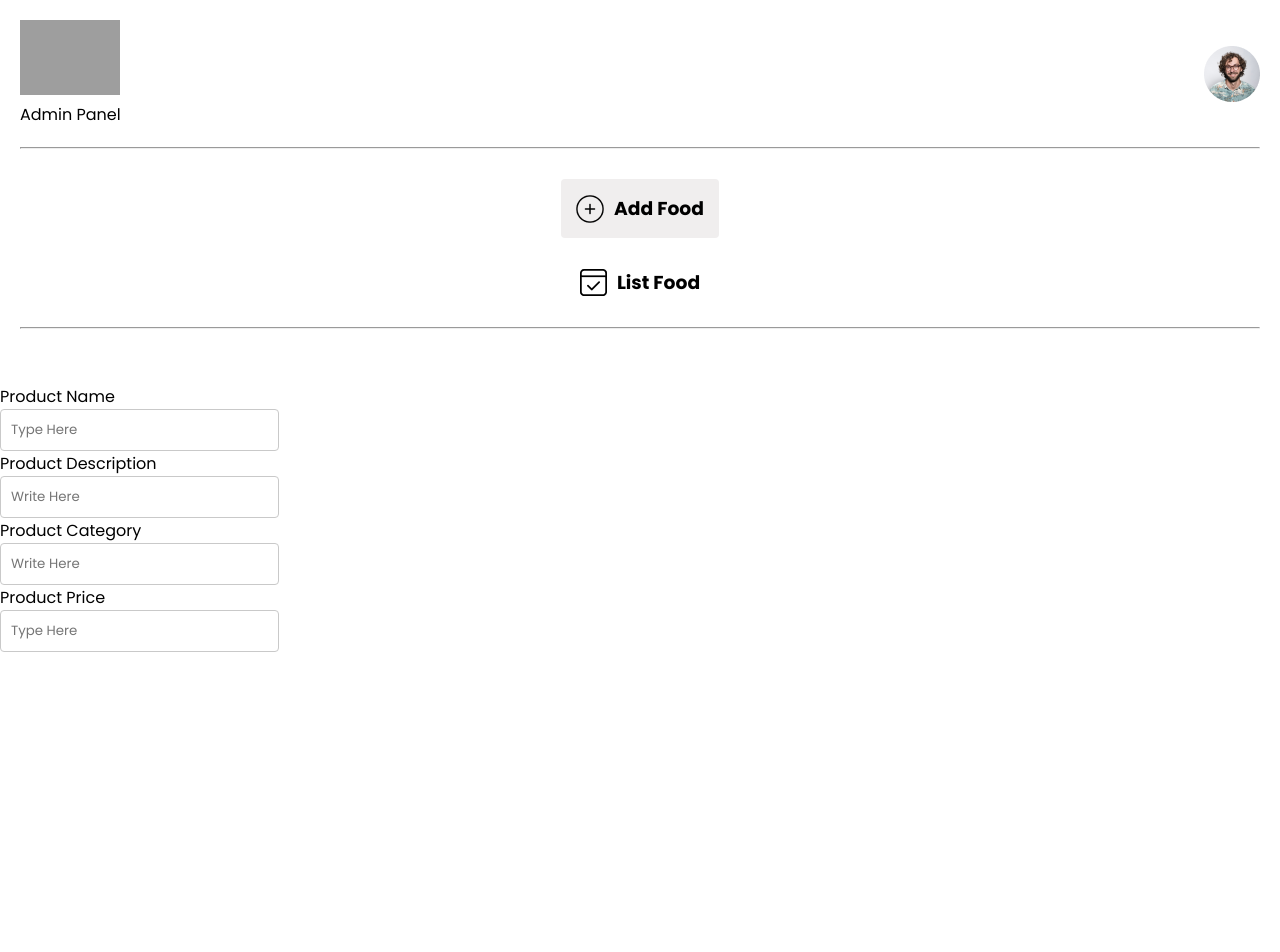
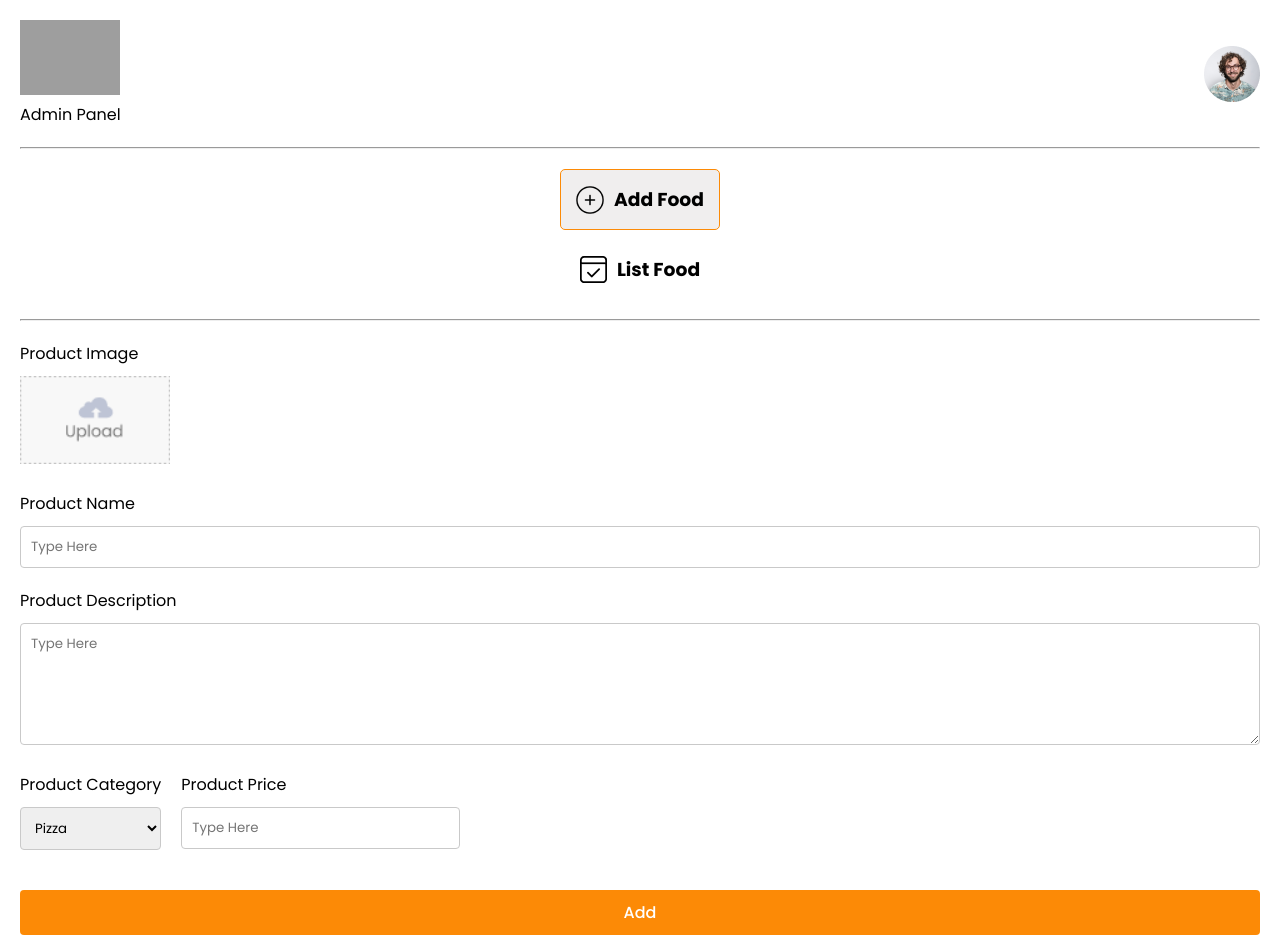
Before and after one commit to devalibello/food-delivery-app, a React (Vite) app in the folder admin/: page /add in a window 1280 px wide. Shown: the top 952 px of the page. Before the commit the page ends 800 px from the top, so only its background shows below. Built offline with nearby package versions, Linux system fonts and the light colour scheme; grey boxes are pictures that could not be loaded.

Commit message:
Add pic upload

```diff
--- a/admin/src/Components/Sidebar/Sidebar.css
+++ b/admin/src/Components/Sidebar/Sidebar.css
@@ -6,15 +6,18 @@
     display: flex;
     align-items: center;
     gap: 10px;
-    margin-bottom: 30px;
 }
 
 .sidebar-menu p {
     font-weight: 500;
 }
 
-.sidebar hr {
-    margin-bottom: 30px;
+.sidebar .hr-1 {
+    margin-bottom: 20px;
+}
+
+.sidebar .hr-2 {
+    margin-top: 20px;
 }
 
 .sidebar > * {
@@ -25,13 +28,17 @@
 
 .sidebar-menu.active {
     background-color: #f0eeee;
-    padding: 15px;
-    border-radius: 4px;
+    border: 1px solid var(--orange);
 }
 
 .sidebar-menu {
+    padding: 15px;
+    border-radius: 5px;
     margin-left: auto;
     margin-right: auto;
     width: fit-content;
+}
 
+.sidebar-menu.one {
+    margin-bottom: 10px;
 }
--- a/admin/src/Components/Sidebar/Sidebar.jsx
+++ b/admin/src/Components/Sidebar/Sidebar.jsx
@@ -6,8 +6,8 @@ import { NavLink } from 'react-router-dom'
 const Sidebar = () => {
   return (
     <div className='sidebar'>
-        <hr />
-        <NavLink to='/add' className="sidebar-menu">
+        <hr className='hr-1'/>
+        <NavLink to='/add' className="sidebar-menu one">
             <img src={assets.add_icon} alt="" />
             <h3>Add Food</h3>
         </NavLink>
@@ -15,7 +15,7 @@ const Sidebar = () => {
             <img src={assets.order_icon} alt="" />
             <h3>List Food</h3>
         </NavLink>
-        <hr />
+        <hr className='hr-2'/>
     </div>
   )
 }
--- a/admin/src/pages/AddItem/AddItem.css
+++ b/admin/src/pages/AddItem/AddItem.css
@@ -1,7 +1,45 @@
-.add-item-form input {
+.add-item-form input, textarea, select {
     border: 1px solid #c9c9c9;
     outline: none;
     padding: 10px;
     border-radius: 4px;
+    width: 100%;
+}
 
+.add-item {
+    margin: 20px;
 }
+
+.add-item-form {
+    display: flex;
+    flex-direction: column;
+    flex: 1;
+    gap: 20px;
+}
+
+.product-category-price {
+    display: flex;
+    gap: 20px;
+    min-width: 0px;
+}
+
+button {
+    margin-top: 20px;
+    padding: 10px;
+    width: 100%;
+    background-color: var(--orange);
+    border: none;
+    color: white;
+    font-weight: 500;
+    border-radius: 4px;
+    font-size: 1rem;
+    cursor: pointer;
+}
+
+.add-item-form p {
+    padding-bottom: 10px;
+}
+
+.add-image {
+    width: 150px;
+}
--- a/admin/src/pages/AddItem/AddItem.jsx
+++ b/admin/src/pages/AddItem/AddItem.jsx
@@ -1,29 +1,44 @@
 import React from 'react'
 import './AddItem.css'
+import { assets } from '../../assets/assets'
+import { useState } from 'react'
 
 const AddItem = () => {
+    const [image, setImage] = useState(false)
+
   return (
     <div className='add-item'>
-        <img src="" alt="" className="add-image" />
         <form className="add-item-form">
             <div className="product-info">
+                <p>Product Image</p>
+                <label htmlFor="image">
+                    <img src={image ? URL.createObjectURL(image) : assets.upload_area} alt="" className="add-image" />
+                </label>
+                <input onChange={(e) => (e.target.files[0])} type="file" id='image' hidden required />
+            </div>
+            <div className="product-info">
                 <p>Product Name</p>
-                <input type="text" placeholder='Type Here' />
+                <input type="text" placeholder='Type Here' required/>
             </div>
             <div className="product-info">
                 <p>Product Description</p>
-                <input type='longtext' placeholder='Write Here' />
+                <textarea rows='5' type='longtext' placeholder='Type Here' required />
             </div>
             <div className="product-category-price">
                 <div className="side-product">
                     <p>Product Category</p>
-                    <input type='dropdown' placeholder='Write Here' />
+                    <select>
+                        <option value="Pizza">Pizza</option>
+                        <option value="Cake">Cake</option>
+                        <option value="Salad">Salad</option>
+                    </select>
                 </div>
                 <div className="side-product">
                     <p>Product Price</p>
-                    <input type='longtext' placeholder='Type Here' />
+                    <input type='Number' placeholder='Type Here' />
                 </div>
             </div>
+            <button type='submit'>Add</button>
         </form>
     </div>
   )
```
